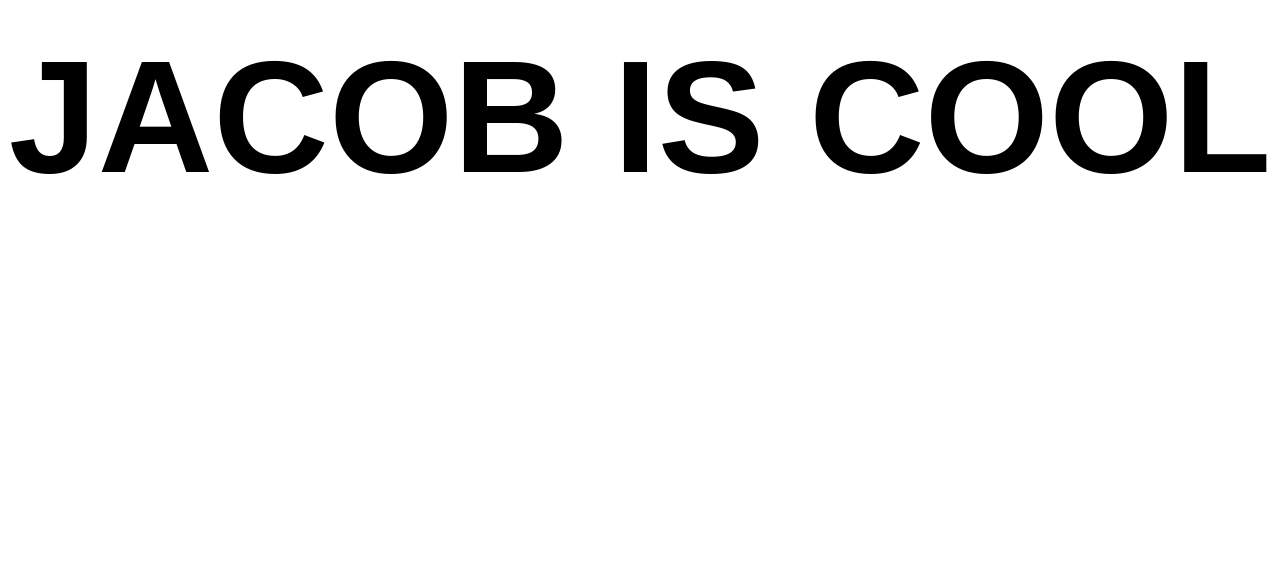
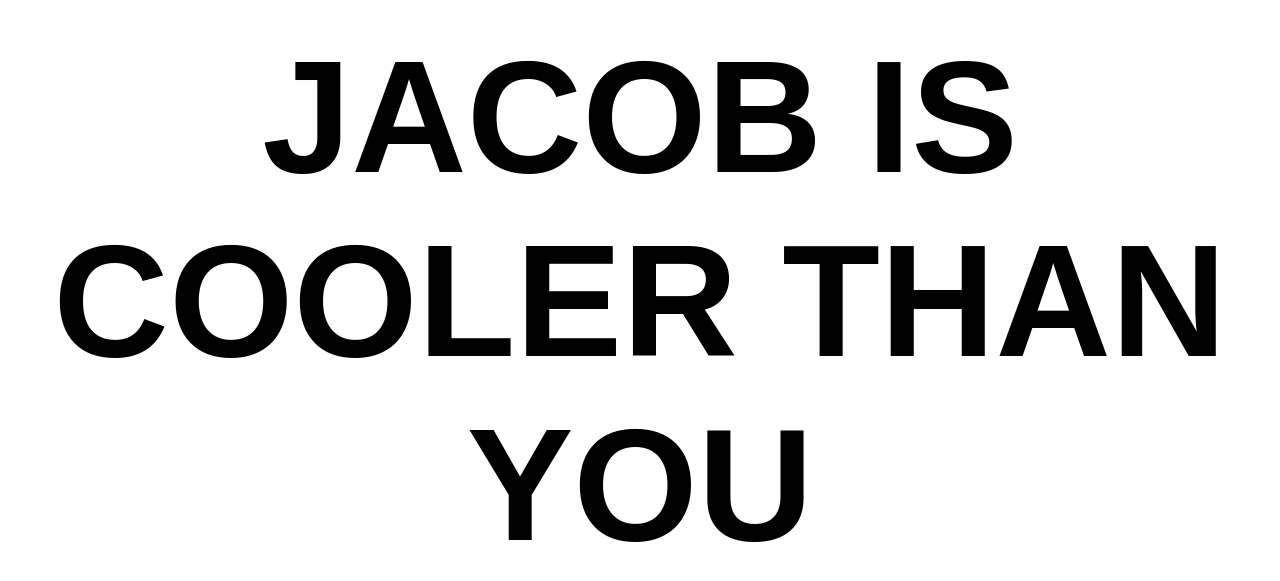
Before and after one commit to tejasmanohar/is-wcs-open, a plain HTML site: page index.html in a window 1280 px wide. Shown: the part 183-764 px from the top of the page. Drawn offline with Linux system fonts and the light colour scheme.

Commit message:
Update index.html

```diff
--- a/index.html
+++ b/index.html
@@ -29,7 +29,7 @@
 <body>
 
   <p id="answer">
-    jacob is cool
+    jacob is cooler than you
   </p>
 
 </body>
```
